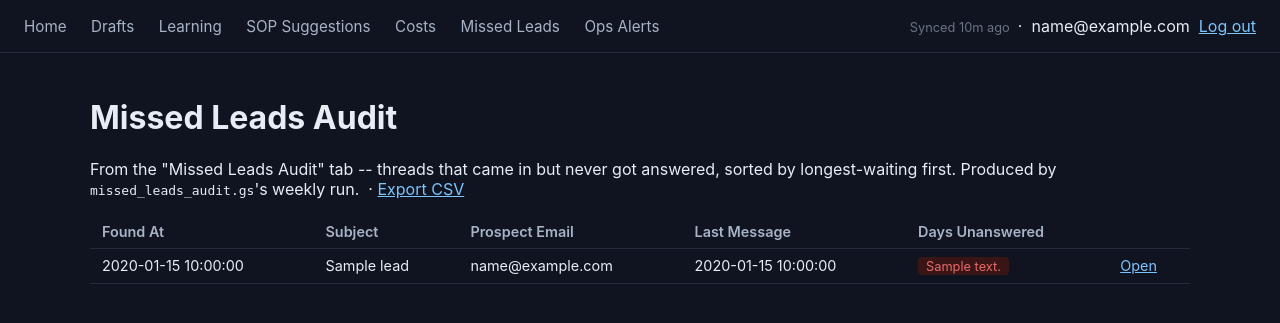
After one commit to ICONS-of-Real-Estate/spam_machine, a FastAPI app: template dashboard/templates/missed_leads.html in a window 1280 px wide. The commit adds this page. Shown: the top 323 px of the page. Run offline with FastAPI, Linux system fonts and the light colour scheme; the visitor is signed in with stand-in values (Sample User, id 1); the template is opened without the code that fills it: most values are stand-ins (such as "Sample title", 1, 10 or a date in 2020).

Commit message:
Add Missed Leads Audit view and CSV export on every list page
sync.py/fixtures.py now also mirror the "Missed Leads Audit" tab
(missed_leads_audit.gs's weekly output) -- the last real spam_machine
Sheet tab that wasn't synced yet. New /missed-leads page, sorted
longest-waiting first.

csv_export.py (rows_to_csv) is a small, deliberately dumb CSV writer --
just header labels + row values via Python's csv module, so quoting of
commas/newlines in values is handled correctly rather than hand-rolled.
Wired into new .csv routes (drafts, costs, learning, missed-leads,
alerts) as flat top-level paths (e.g. /drafts.csv, not /drafts/export.csv)
specifically to avoid any risk of colliding with the /drafts/{thread_id}
route. /drafts.csv and /costs.csv respect the page's active
filter/period, with query values run through Jinja's urlencode filter so
a "&" in a search term can't corrupt the export link's query string.

19 new tests (csv_export: 5, route-level: 7 covering every new page and
export, plus 2 for missed-leads). 64 tests total, all passing.

```diff
--- a/dashboard/app.py
+++ b/dashboard/app.py
@@ -7,13 +7,14 @@ import os
 import sqlite3
 
 from fastapi import FastAPI, Form, HTTPException, Request
-from fastapi.responses import RedirectResponse
+from fastapi.responses import RedirectResponse, Response
 from fastapi.templating import Jinja2Templates
 from starlette.middleware.base import BaseHTTPMiddleware
 from starlette.middleware.sessions import SessionMiddleware
 
 import auth
 import cost_stats
+import csv_export
 import draft_filters
 import freshness
 import gmail_write
@@ -101,6 +102,14 @@ def base_context(request: Request):
     }
 
 
+def _csv_response(csv_text, filename):
+    return Response(
+        content=csv_text,
+        media_type="text/csv",
+        headers={"Content-Disposition": f'attachment; filename="{filename}"'},
+    )
+
+
 @app.get("/healthz")
 async def healthz():
     return {"ok": True}
@@ -167,6 +176,30 @@ async def drafts(
             "search": search,
         },
     )
+
+
+DRAFTS_CSV_COLUMNS = [
+    ("Timestamp", "timestamp"), ("Thread ID", "thread_id"), ("Subject", "subject"),
+    ("Prospect Email", "prospect_email"), ("Category", "category"),
+    ("Needs Teammate Routing", "needs_teammate_routing"), ("SOP Mode", "sop_mode"),
+    ("LLM Provider", "llm_provider"), ("Estimated Cost USD", "estimated_cost_usd"),
+    ("Draft Link", "draft_link"),
+]
+
+
+@app.get("/drafts.csv")
+async def drafts_csv(
+    category: str = draft_filters.ALL,
+    provider: str = draft_filters.ALL,
+    search: str = "",
+):
+    conn = db()
+    try:
+        sql, params = draft_filters.build_drafts_query(category, provider, search)
+        rows = conn.execute(sql, params).fetchall()
+    finally:
+        conn.close()
+    return _csv_response(csv_export.rows_to_csv(rows, DRAFTS_CSV_COLUMNS), "drafts.csv")
 
 
 @app.get("/drafts/{thread_id}")
@@ -245,6 +278,25 @@ async def review_sop_suggestion(
     return RedirectResponse(url="/sop-suggestions", status_code=303)
 
 
+LEARNING_CSV_COLUMNS = [
+    ("Compared At", "compared_at"), ("Subject", "subject"), ("Category", "category"),
+    ("LLM Provider", "llm_provider"), ("Was Edited", "was_edited"),
+    ("Draft Similarity %", "draft_similarity_pct"),
+]
+
+
+@app.get("/learning.csv")
+async def learning_csv():
+    conn = db()
+    try:
+        rows = conn.execute(
+            "SELECT * FROM learning_log ORDER BY compared_at DESC LIMIT 200"
+        ).fetchall()
+    finally:
+        conn.close()
+    return _csv_response(csv_export.rows_to_csv(rows, LEARNING_CSV_COLUMNS), "learning-log.csv")
+
+
 @app.get("/learning")
 async def learning(request: Request):
     conn = db()
@@ -262,6 +314,26 @@ async def learning(request: Request):
         "learning.html",
         {**base_context(request), "rows": rows, "stats": stats},
     )
+
+
+@app.get("/costs.csv")
+async def costs_csv(period: str = "day"):
+    if period not in cost_stats.PERIODS:
+        period = "day"
+    conn = db()
+    try:
+        rows = conn.execute(
+            "SELECT timestamp, provider, estimated_cost_usd, outcome FROM llm_cost_log"
+        ).fetchall()
+    finally:
+        conn.close()
+    table, providers = cost_stats.aggregate_costs_by_period(rows, period)
+    columns = [(period.capitalize(), "bucket")] + [(p, p) for p in providers] + [("Total", "total")]
+    csv_rows = [
+        {"bucket": r["bucket"], "total": r["total"], **r["by_provider"]}
+        for r in table
+    ]
+    return _csv_response(csv_export.rows_to_csv(csv_rows, columns), f"costs-by-{period}.csv")
 
 
 @app.get("/costs")
@@ -292,6 +364,57 @@ async def costs(request: Request, period: str = "day"):
     )
 
 
+MISSED_LEADS_CSV_COLUMNS = [
+    ("Found At", "found_at"), ("Subject", "subject"), ("Prospect Email", "prospect_email"),
+    ("Last Message Date", "last_message_date"), ("Days Unanswered", "days_unanswered"),
+    ("Thread Link", "thread_link"),
+]
+
+
+@app.get("/missed-leads.csv")
+async def missed_leads_csv():
+    conn = db()
+    try:
+        rows = conn.execute(
+            "SELECT * FROM missed_leads_audit ORDER BY CAST(days_unanswered AS INTEGER) DESC"
+        ).fetchall()
+    finally:
+        conn.close()
+    return _csv_response(csv_export.rows_to_csv(rows, MISSED_LEADS_CSV_COLUMNS), "missed-leads.csv")
+
+
+@app.get("/missed-leads")
+async def missed_leads(request: Request):
+    conn = db()
+    try:
+        rows = conn.execute(
+            "SELECT * FROM missed_leads_audit ORDER BY CAST(days_unanswered AS INTEGER) DESC"
+        ).fetchall()
+    finally:
+        conn.close()
+    return templates.TemplateResponse(
+        request, "missed_leads.html", {**base_context(request), "leads": rows}
+    )
+
+
+ALERTS_CSV_COLUMNS = [
+    ("Timestamp", "timestamp"), ("Pacific Date", "pacific_date"),
+    ("Subject", "subject"), ("Body", "body"),
+]
+
+
+@app.get("/alerts.csv")
+async def alerts_csv():
+    conn = db()
+    try:
+        rows = conn.execute(
+            "SELECT * FROM ops_alert_log ORDER BY _row_num DESC LIMIT 200"
+        ).fetchall()
+    finally:
+        conn.close()
+    return _csv_response(csv_export.rows_to_csv(rows, ALERTS_CSV_COLUMNS), "ops-alerts.csv")
+
+
 @app.get("/alerts")
 async def alerts(request: Request):
     conn = db()
--- a/dashboard/sync.py
+++ b/dashboard/sync.py
@@ -100,6 +100,15 @@ TABS = {
         ("Subject", "subject"),
         ("Body", "body"),
     ]),
+    "Missed Leads Audit": ("missed_leads_audit", [
+        ("Found At", "found_at"),
+        ("Thread ID", "thread_id"),
+        ("Subject", "subject"),
+        ("Prospect Email", "prospect_email"),
+        ("Last Message Date", "last_message_date"),
+        ("Days Unanswered", "days_unanswered"),
+        ("Thread Link", "thread_link"),
+    ]),
 }
 
 
--- a/dashboard/templates/alerts.html
+++ b/dashboard/templates/alerts.html
@@ -3,7 +3,8 @@
 {% block content %}
 <h1>Ops Alerts (most recent 200)</h1>
 <p>From the "Ops Alert Log" tab -- quota warnings, exhaustion events, and
-other ops-only alerts sent to Kris.</p>
+other ops-only alerts sent to Kris.
+&nbsp;·&nbsp;<a class="link" href="/alerts.csv">Export CSV</a></p>
 <table>
   <tr><th>Timestamp</th><th>Pacific Date</th><th>Subject</th><th>Body</th></tr>
   {% for a in alerts %}
--- a/dashboard/templates/base.html
+++ b/dashboard/templates/base.html
@@ -40,6 +40,7 @@
     <a href="/learning">Learning</a>
     <a href="/sop-suggestions">SOP Suggestions</a>
     <a href="/costs">Costs</a>
+    <a href="/missed-leads">Missed Leads</a>
     <a href="/alerts">Ops Alerts</a>
   </nav>
   <div>
--- a/dashboard/templates/costs.html
+++ b/dashboard/templates/costs.html
@@ -10,6 +10,7 @@ successful drafts.</p>
     {% if p == period %}<strong>{{ p }}</strong>{% else %}<a class="link" href="/costs?period={{ p }}">{{ p }}</a>{% endif %}
     {% if not loop.last %} · {% endif %}
   {% endfor %}
+  &nbsp;·&nbsp;<a class="link" href="/costs.csv?period={{ period|urlencode }}">Export CSV</a>
 </p>
 <table>
   <tr>
--- a/dashboard/templates/drafts.html
+++ b/dashboard/templates/drafts.html
@@ -20,6 +20,7 @@ credential exists), or use the "Gmail" link to open the real draft.</p>
   {% if selected_category != 'all' or selected_provider != 'all' or search %}
   <a class="link" href="/drafts">Clear</a>
   {% endif %}
+  <a class="link" href="/drafts.csv?category={{ selected_category|urlencode }}&provider={{ selected_provider|urlencode }}&search={{ search|urlencode }}">Export CSV</a>
 </form>
 
 <table>
--- a/dashboard/templates/learning.html
+++ b/dashboard/templates/learning.html
@@ -5,7 +5,8 @@
 <p>From the "Learning Log" tab -- this is the real signal behind SOP
 Suggestions. A category or provider with a high edited % or low average
 similarity is exactly what should drive the next suggested SOP change,
-not the other way around.</p>
+not the other way around.
+&nbsp;·&nbsp;<a class="link" href="/learning.csv">Export CSV</a></p>
 
 <h2>Overall</h2>
 <div class="stat-row">
--- /dev/null
+++ b/dashboard/templates/missed_leads.html
@@ -0,0 +1,22 @@
+{% extends "base.html" %}
+{% block title %}Missed Leads — spam_machine dashboard{% endblock %}
+{% block content %}
+<h1>Missed Leads Audit</h1>
+<p>From the "Missed Leads Audit" tab -- threads that came in but never
+got answered, sorted by longest-waiting first. Produced by
+<code>missed_leads_audit.gs</code>'s weekly run.
+&nbsp;·&nbsp;<a class="link" href="/missed-leads.csv">Export CSV</a></p>
+<table>
+  <tr><th>Found At</th><th>Subject</th><th>Prospect Email</th><th>Last Message</th><th>Days Unanswered</th><th></th></tr>
+  {% for l in leads %}
+  <tr>
+    <td>{{ l.found_at }}</td>
+    <td>{{ l.subject }}</td>
+    <td>{{ l.prospect_email }}</td>
+    <td>{{ l.last_message_date }}</td>
+    <td>{% if l.days_unanswered|int >= 7 %}<span class="badge rejected">{{ l.days_unanswered }}</span>{% else %}<span class="badge pending">{{ l.days_unanswered }}</span>{% endif %}</td>
+    <td>{% if l.thread_link %}<a class="link" href="{{ l.thread_link }}" target="_blank">Open</a>{% endif %}</td>
+  </tr>
+  {% endfor %}
+</table>
+{% endblock %}
```
Also changed, not shown: dashboard/csv_export.py (added, +19 -0 lines), dashboard/fixtures.py (+12 -0 lines), dashboard/tests/test_app_routes.py (+49 -0 lines), dashboard/tests/test_csv_export.py (added, +44 -0 lines), dashboard/README.md.
